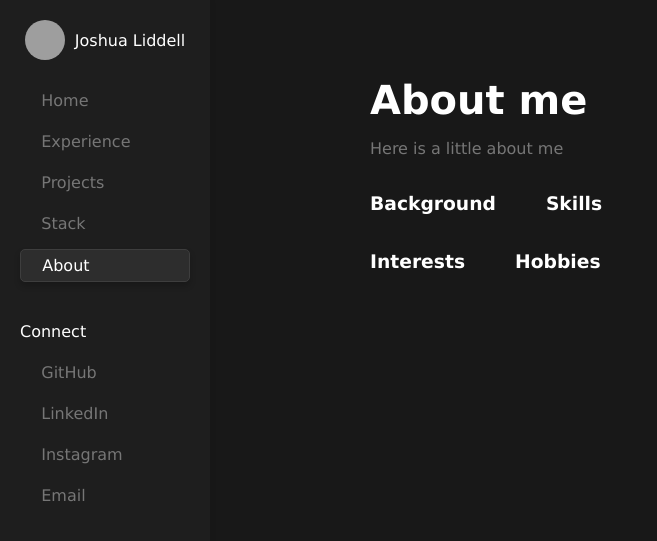
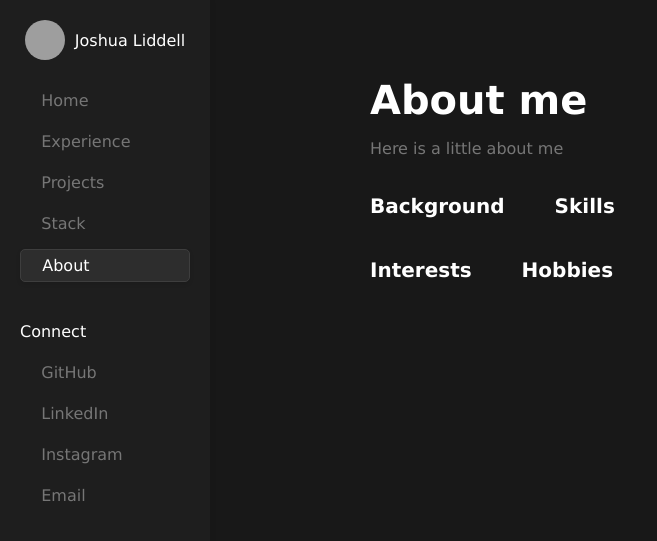
Before and after one commit to Josh-Liddell/JoshWebsite, a Jekyll site: the page built from about.html, in a window 1280 px wide. Shown: the top 541 px of the page, without its empty margins (0-657 px from the left). Built offline with Jekyll 4.4.1, drawn with Linux system fonts in a browser that asks for light colours; some web fonts are replaced; grey boxes are pictures that could not be loaded.

Commit message:
Styling adjustments

```diff
--- a/_sass/main.scss
+++ b/_sass/main.scss
@@ -58,7 +58,7 @@ body {
     color: white;
     background-color: #2d2d2d;
     border: 0.5px solid #3e3e3e;
-    box-shadow: 0 4px 6px rgba(0, 0, 0, 0.2);
+    box-shadow: 0 2px 4px rgba(0, 0, 0, 0.1);
 }
 
 
@@ -131,6 +131,8 @@ body {
     display: flex;
 }
 
-.aboutsections h3 {
+.aboutsections p {
     margin-right: 50px;
+    font-weight: bold;
+    font-size: 20px;
 }
--- a/about.html
+++ b/about.html
@@ -7,10 +7,10 @@ title: About
 <p class="subtitle">Here is a little about me</p>
 
 <div class="aboutsections">
-    <h3>Background</h3>
-    <h3>Skills</h3>
+    <p>Background</p>
+    <p>Skills</p>
 </div>
 <div class="aboutsections">
-    <h3>Interests</h3>
-    <h3>Hobbies</h3>
+    <p>Interests</p>
+    <p>Hobbies</p>
 </div>
--- a/home.html
+++ b/home.html
@@ -18,13 +18,13 @@ title: Home
 
 <div class="projects">
     <a href="/projects.html">
-        <img src="assets/images/tableau.png" alt="tableau project" />
+        <img src="assets/images/Project1.png" alt="tableau project" />
     </a>
     <a href="/projects.html">
-        <img src="assets/images/tableau2.png" alt="tableau project" />
+        <img src="assets/images/Project1.png" alt="tableau project" />
     </a>
 </div>
-<p class="subtitle">^^ place holders</p>
+<!-- <p class="subtitle">^^ place holders</p> -->
 
 <h2>What people are saying</h2>
 
```
Also changed, not shown: assets/images/Project1.png (added).
